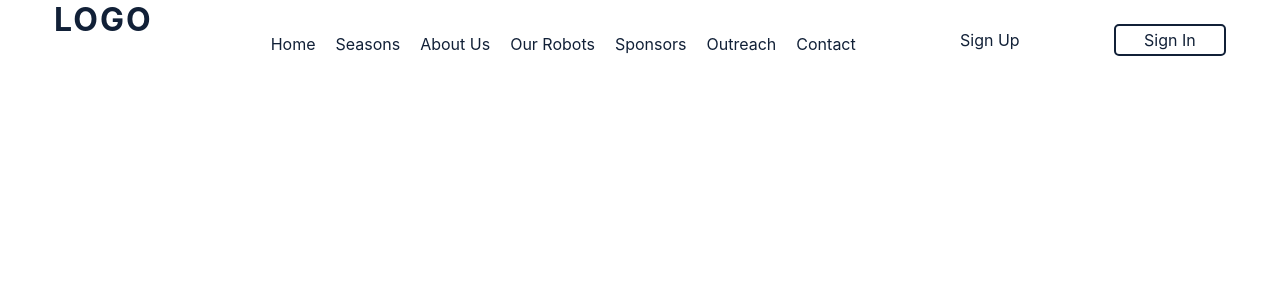
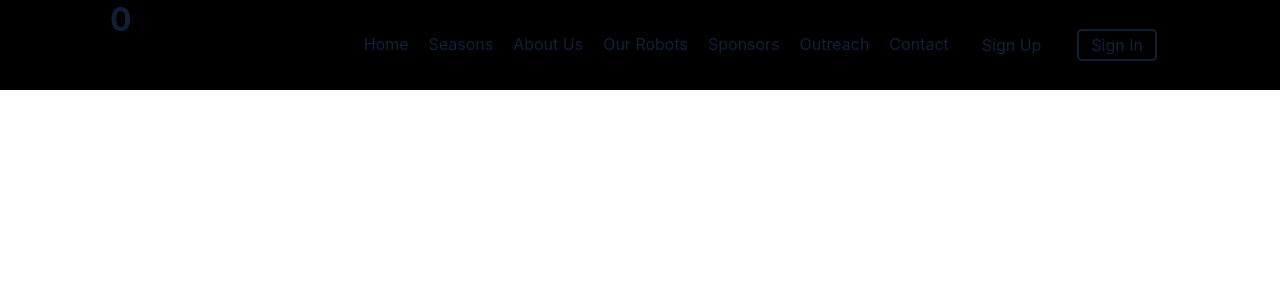
Before and after one commit to GEARTECH16054/infinite-gear-next, a Next.js app: page / in a window 1280 px wide. Shown: the top 300 px of the page. Built offline with nearby package versions, Linux system fonts and the light colour scheme.

Commit message:
:construction:/header-styling-not-working

```diff
--- a/src/components/Header/Button.tsx
+++ b/src/components/Header/Button.tsx
@@ -11,11 +11,9 @@ const Button: React.FC<ButtonProps> = ({text, border, negative, ...rest}) => {
 
 
     return (
-        <a>
         <ButtonContainer negative={negative} border={border} >
             {text}
         </ButtonContainer>
-        </a>
     )
 }
 
--- a/src/components/Header/Header.tsx
+++ b/src/components/Header/Header.tsx
@@ -1,5 +1,5 @@
 import { NextComponentType } from 'next'
-import React,{useRef} from 'react'
+import React,{useEffect, useState} from 'react'
 import * as St from './styles';
 import styles from '../../styles/Header.module.css';
 import Nav from './Nav'
@@ -7,13 +7,17 @@ import Burger from './Burger';
 import Button from './Button';
 
 const Header: React.FC = ()=>{
+    const [scrollY, setScrollY] = useState(0)
+    useEffect(() => {
+        document.addEventListener('scroll', ()=>{
+            setScrollY(window.scrollY)
+        });
+    }, [])
 
     return(
-        <St.HeaderContainer>
-            <St.Logo>Logo</St.Logo>
+        <St.HeaderContainer scroll={scrollY} className='header'>
+            <St.Logo>{scrollY}</St.Logo>
             <Burger/>
-            <Button text="Sign Up"/>
-            <Button text="Sign In" negative={true}/>
         </St.HeaderContainer>
     )
 }
--- a/src/components/Header/Nav.tsx
+++ b/src/components/Header/Nav.tsx
@@ -1,9 +1,8 @@
 import React from 'react'
+import Button from './Button';
 import { Hul } from './styles'
 
 const Nav = ({open}:any) => {
-    console.log(open);
-
     return (
             <Hul open={open}>
                 <li>
@@ -27,6 +26,11 @@ const Nav = ({open}:any) => {
                 <li>
                     <a>Contact</a>
                 </li>
+
+                <Button text="Sign Up"/>
+
+                <Button text="Sign In" negative={true}/>
+
             </Hul>
     )
 }
--- a/src/components/Header/styles.ts
+++ b/src/components/Header/styles.ts
@@ -8,13 +8,20 @@ interface BtnProps{
     border?: boolean;
 }
 
-export const HeaderContainer = styled.div`
+interface ScrollProps{
+    scroll:number;
+}
+
+export const HeaderContainer = styled.div<ScrollProps>`
 display:flex;
+overflow: auto;
+align-self: flex-start;
+top:0;
 width:100%;
 justify-content: space-around;
 transition:0.6s;
 padding: 0 20px;
-background-color:transparent;
+background-color:${(ScrollProps)=>(ScrollProps.scroll > 10 ? "transparent":"#000")};
 user-select: none;
 
 `;
@@ -27,6 +34,29 @@ font-size:2em;
 text-transform:uppercase;
 letter-spacing:2px;
 transition:0.6s;
+`;
+
+
+export const ButtonContainer = styled.div<BtnProps>`
+width:5rem;
+border-color:${(Btnprops) => (Btnprops.negative ? ' #112037':'#333')};
+border-radius:5px;
+height:2rem;
+margin:0.8rem 0.8rem;
+justify-content: center;
+align-items: center;
+display:flex;
+color:#112037;
+transition:all 0.1s ease;
+border:${(Btnprops) =>(Btnprops.negative ? '2px #112037 solid':'none')};
+
+    &:hover{
+        background-color:#112037;
+        color:#fff;
+        border-radius:5px;
+        transition:all 0.2s linear;
+
+        }
 `;
 
 export const Hul = styled.ul<props>`
@@ -101,27 +131,3 @@ export const BurgerIcon = styled.div<props>`
         }
     }
 `;
-
-export const ButtonContainer = styled.div<BtnProps>`
-width:7rem;
-border-color:${(Btnprops) => (Btnprops.negative ? ' #112037':'#333')};
-border-radius:5px;
-height:2rem;
-margin:1.5rem 0;
-justify-self: center;
-align-self: center;
-justify-content: center;
-align-items: center;
-display:flex;
-color:#112037;
-transition:all 0.1s ease;
-border:${(Btnprops) =>(Btnprops.negative ? '2px #112037 solid':'none')};
-
-    &:hover{
-        background-color:#112037;
-        color:#fff;
-        border-radius:5px;
-        transition:all 0.2s linear;
-
-        }
-`;
--- a/src/styles/Landing.module.css
+++ b/src/styles/Landing.module.css
@@ -3,27 +3,5 @@
   justify-content: center;
   align-items: center;
   display:flex;
-  flex:1;
+  overflow: auto;
 }
-
-
-.test {
-  margin-top: 1000vh;
-}
-
-.main {
-  padding: 5rem 0;
-  flex: 1;
-  display: flex;
-  flex-direction: column;
-  justify-content: center;
-  align-items: center;
-}
-
-
-@media (max-width: 600px) {
-  .grid {
-    width: 100%;
-    flex-direction: column;
-  }
-}
--- a/src/styles/globals.css
+++ b/src/styles/globals.css
@@ -6,6 +6,7 @@ body {
     Ubuntu, Cantarell, Fira Sans, Droid Sans, Helvetica Neue, sans-serif;
   min-height: 200vh;
   background-color: #fff;
+
 }
 
 a {
```
Also changed, not shown: test.tsx (added).
